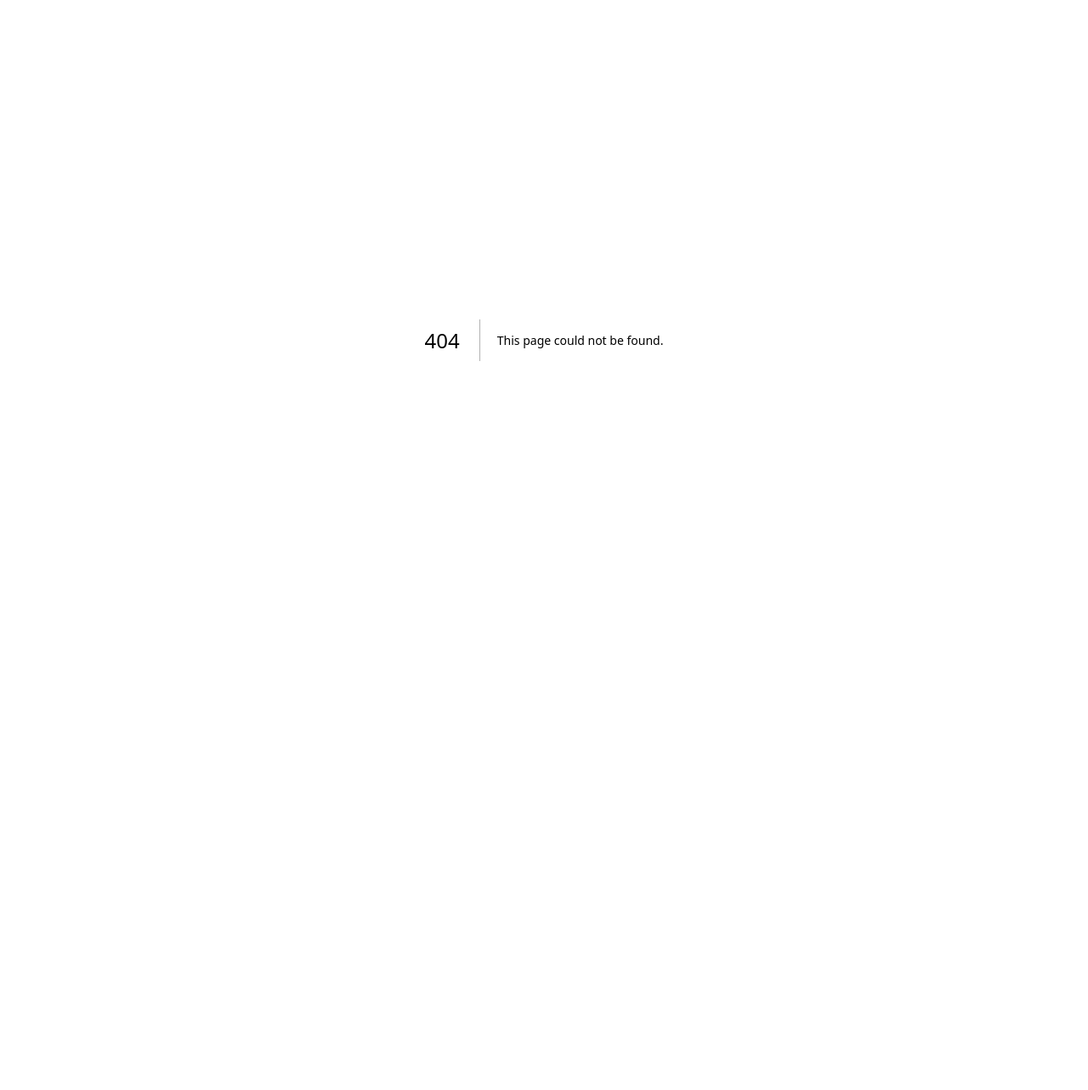
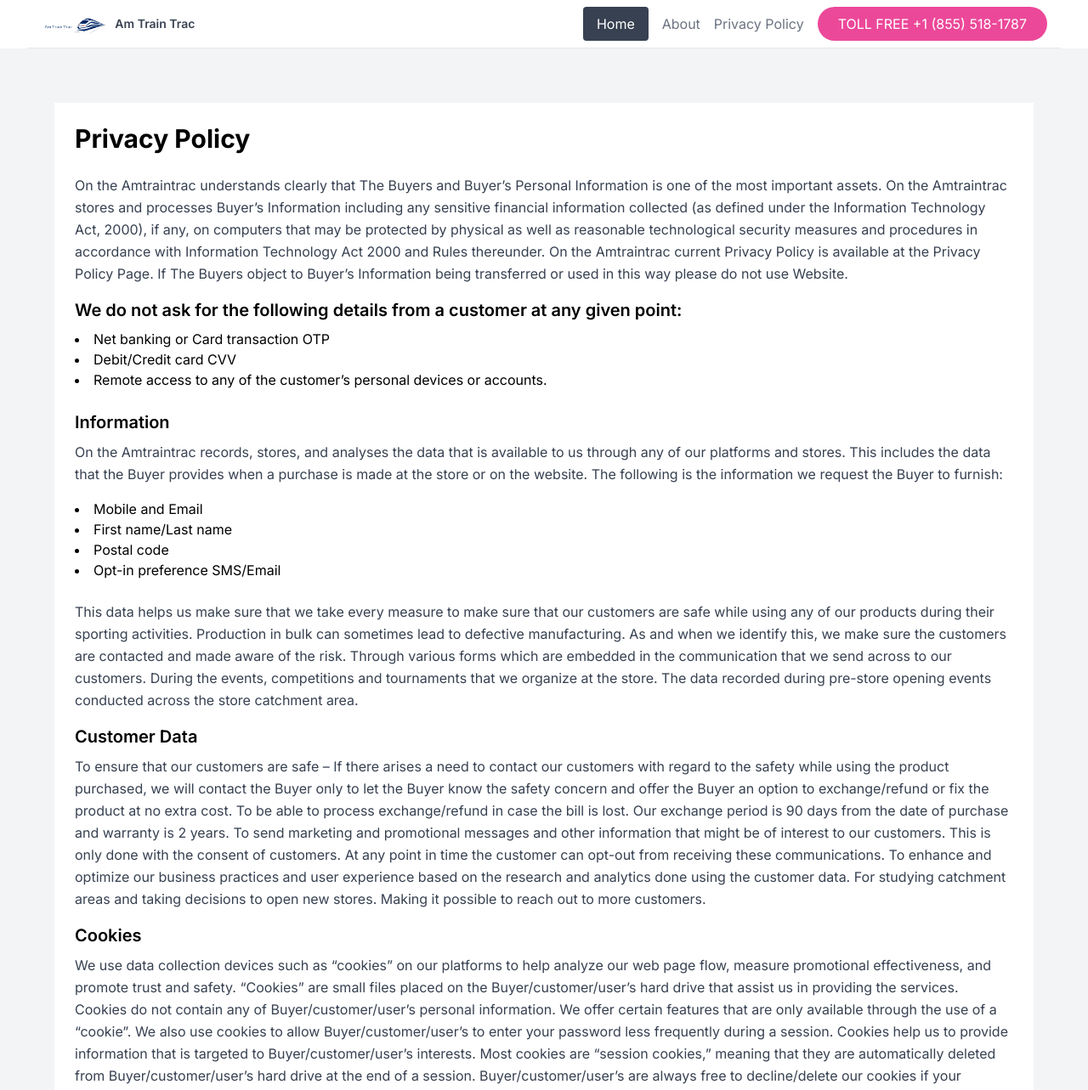
Before and after one commit to Tahirasif31/train-booking, a Next.js app: page /privacy-policy in a window 1280 px wide. Before the commit this address had no page. Shown: the top 1283 px of the page at 85% size. Before the commit the page ends 800 px from the top, so only its background shows below. Built offline with nearby package versions, Linux system fonts and the light colour scheme.

Commit message:
all pages completed

```diff
--- /dev/null
+++ b/app/about/page.js
@@ -0,0 +1,17 @@
+import Navbar from "@/components/nav";
+import AboutUs from "@/components/about";
+import Footer from "@/components/footer";
+
+function About() {
+  return (
+    <div>
+      <Navbar />
+      <div className="bg-gray-100">
+        <AboutUs />
+      </div>
+      <Footer />
+    </div>
+  );
+}
+
+export default About;
--- /dev/null
+++ b/app/privacy-policy/page.js
@@ -0,0 +1,17 @@
+import Footer from "@/components/footer";
+import Navbar from "@/components/nav";
+import PrivacyPolicy from "@/components/privacy";
+
+function Privacy() {
+  return (
+    <div>
+      <Navbar />
+      <div className="bg-gray-100 md:pt-16 pt-4 px-2 pb-20">
+        <PrivacyPolicy />
+      </div>
+      <Footer />
+    </div>
+  );
+}
+
+export default Privacy;
--- /dev/null
+++ b/components/about.js
@@ -0,0 +1,44 @@
+import React from "react";
+
+const AboutUs = () => {
+  return (
+    <section className="max-w-4xl mx-auto p-4 bg-gray-100">
+      {/* First Image */}
+      <div className="relative">
+        <img
+          src="/hero-bg-new.jpg"
+          alt="Mountain View"
+          className="w-full md:h-[500px] object-cover rounded-t-lg"
+        />
+        <h2 className="absolute inset-0 flex items-center justify-center text-4xl font-bold text-white">
+          About Us
+        </h2>
+      </div>
+
+      {/* About Us Text */}
+      <div className="bg-gray-100 pt-2 text-gray-700 leading-relaxed">
+        <p>
+          We are one of the reckoned train travel planners in the USA & Canada.
+          We have a vision and clear approach to analyzing on behalf of
+          customers and providing them with economical fares for their train
+          travel. Our company has affiliate tie-ups with some of the leading
+          train consolidators to provide you with optimum deals in your pocket
+          budget & timing preference. With us, you can customize your train
+          plans as per your requirements, our team is always ready to assist in
+          your train travel-related queries.
+        </p>
+      </div>
+
+      {/* Second Image */}
+      <div>
+        <img
+          src="/about.jpg"
+          alt="Traveler"
+          className="w-[550px]  object-cover rounded-b-lg mt-8 text-center mx-auto"
+        />
+      </div>
+    </section>
+  );
+};
+
+export default AboutUs;
--- /dev/null
+++ b/components/privacy.js
@@ -0,0 +1,119 @@
+import React from "react";
+
+const PrivacyPolicy = () => {
+  return (
+    <section className="max-w-6xl mx-auto p-6  bg-white">
+      <h1 className="text-3xl font-bold mb-6">Privacy Policy</h1>
+      <p className="text-gray-700 leading-relaxed mb-4">
+        On the Amtraintrac understands clearly that The Buyers and Buyer’s
+        Personal Information is one of the most important assets. On the
+        Amtraintrac stores and processes Buyer’s Information including any
+        sensitive financial information collected (as defined under the
+        Information Technology Act, 2000), if any, on computers that may be
+        protected by physical as well as reasonable technological security
+        measures and procedures in accordance with Information Technology Act
+        2000 and Rules thereunder. On the Amtraintrac current Privacy Policy is
+        available at the Privacy Policy Page. If The Buyers object to Buyer’s
+        Information being transferred or used in this way please do not use
+        Website.
+      </p>
+
+      <h2 className="text-xl font-semibold mb-2">
+        We do not ask for the following details from a customer at any given
+        point:
+      </h2>
+      <ul className="list-disc list-inside mb-6">
+        <li>Net banking or Card transaction OTP</li>
+        <li>Debit/Credit card CVV</li>
+        <li>
+          Remote access to any of the customer’s personal devices or accounts.
+        </li>
+      </ul>
+
+      <h2 className="text-xl font-semibold mb-2">Information</h2>
+      <p className="text-gray-700 leading-relaxed mb-4">
+        On the Amtraintrac records, stores, and analyses the data that is
+        available to us through any of our platforms and stores. This includes
+        the data that the Buyer provides when a purchase is made at the store or
+        on the website. The following is the information we request the Buyer to
+        furnish:
+      </p>
+      <ul className="list-disc list-inside mb-6">
+        <li>Mobile and Email</li>
+        <li>First name/Last name</li>
+        <li>Postal code</li>
+        <li>Opt-in preference SMS/Email</li>
+      </ul>
+
+      <p className="text-gray-700 leading-relaxed mb-4">
+        This data helps us make sure that we take every measure to make sure
+        that our customers are safe while using any of our products during their
+        sporting activities. Production in bulk can sometimes lead to defective
+        manufacturing. As and when we identify this, we make sure the customers
+        are contacted and made aware of the risk. Through various forms which
+        are embedded in the communication that we send across to our customers.
+        During the events, competitions and tournaments that we organize at the
+        store. The data recorded during pre-store opening events conducted
+        across the store catchment area.
+      </p>
+
+      <h2 className="text-xl font-semibold mb-2">Customer Data</h2>
+      <p className="text-gray-700 leading-relaxed mb-4">
+        To ensure that our customers are safe – If there arises a need to
+        contact our customers with regard to the safety while using the product
+        purchased, we will contact the Buyer only to let the Buyer know the
+        safety concern and offer the Buyer an option to exchange/refund or fix
+        the product at no extra cost. To be able to process exchange/refund in
+        case the bill is lost. Our exchange period is 90 days from the date of
+        purchase and warranty is 2 years. To send marketing and promotional
+        messages and other information that might be of interest to our
+        customers. This is only done with the consent of customers. At any point
+        in time the customer can opt-out from receiving these communications. To
+        enhance and optimize our business practices and user experience based on
+        the research and analytics done using the customer data. For studying
+        catchment areas and taking decisions to open new stores. Making it
+        possible to reach out to more customers.
+      </p>
+
+      <h2 className="text-xl font-semibold mb-2">Cookies</h2>
+      <p className="text-gray-700 leading-relaxed mb-4">
+        We use data collection devices such as “cookies” on our platforms to
+        help analyze our web page flow, measure promotional effectiveness, and
+        promote trust and safety. “Cookies” are small files placed on the
+        Buyer/customer/user’s hard drive that assist us in providing the
+        services. Cookies do not contain any of Buyer/customer/user’s personal
+        information. We offer certain features that are only available through
+        the use of a “cookie”. We also use cookies to allow
+        Buyer/customer/user’s to enter your password less frequently during a
+        session. Cookies help us to provide information that is targeted to
+        Buyer/customer/user’s interests. Most cookies are “session cookies,”
+        meaning that they are automatically deleted from Buyer/customer/user’s
+        hard drive at the end of a session. Buyer/customer/user’s are always
+        free to decline/delete our cookies if your browser permits, although in
+        that case Buyer/customer/user’s may not be able to use certain features
+        on the platforms and Buyer/customer/user’s may be required to re-enter
+        your password more frequently during a session. Additionally,
+        Buyer/customer/user’s may encounter “cookies” or other similar devices
+        on certain pages of the platform that are placed by third parties. We do
+        not control the use of cookies by third parties. We use cookies from
+        third-party partners such as Google Analytics for marketing and
+        analytical purposes. Google Analytics helps us understand how our
+        customers use the site.
+      </p>
+
+      <p className="text-gray-700 leading-relaxed mb-4">
+        You can read more about how Google uses your Personal Information here:
+        <a
+          href="https://www.google.com/intl/en/policies/privacy/"
+          target="_blank"
+          rel="noopener noreferrer"
+          className="text-blue-500 hover:underline"
+        >
+          https://www.google.com/
+        </a>
+      </p>
+    </section>
+  );
+};
+
+export default PrivacyPolicy;
```
Also changed, not shown: public/about.jpg (added).
